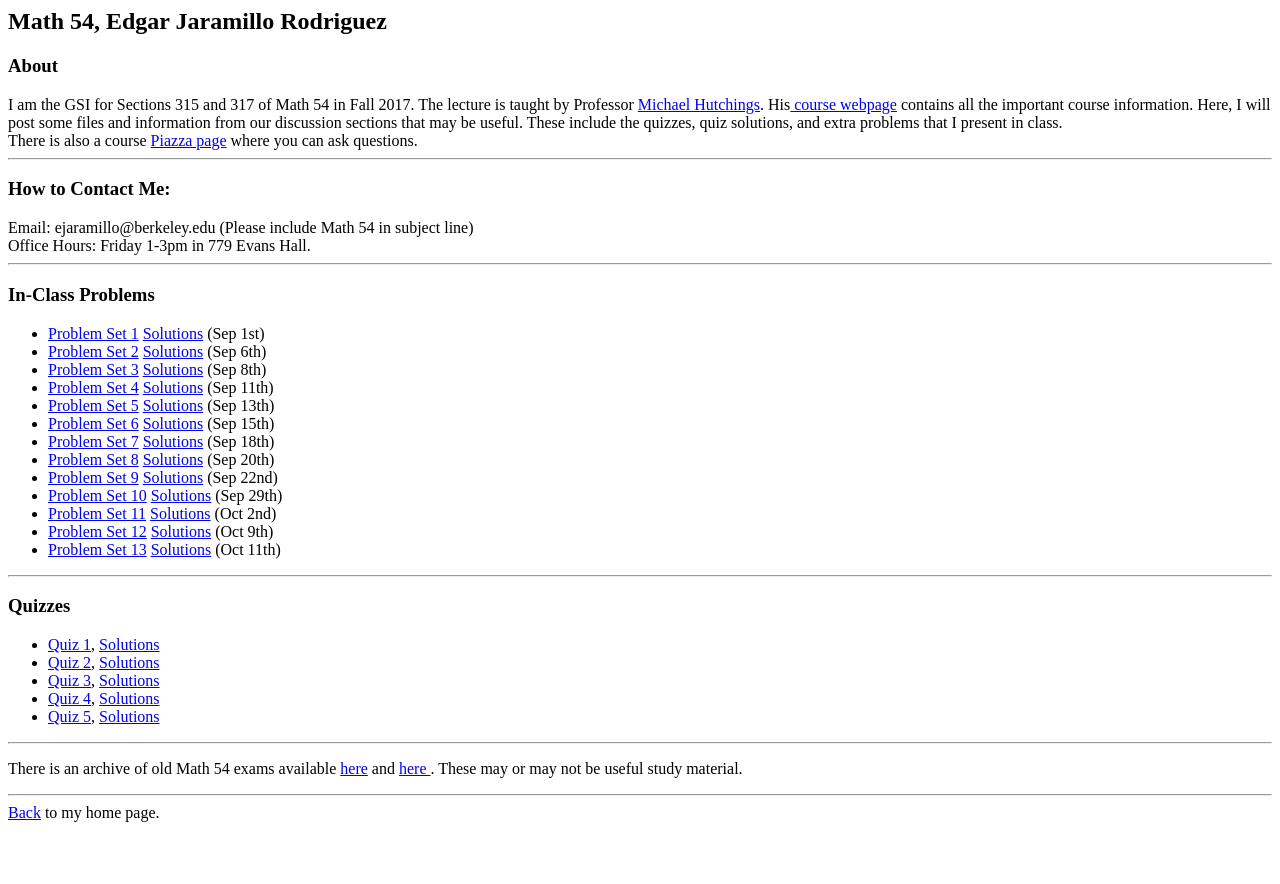
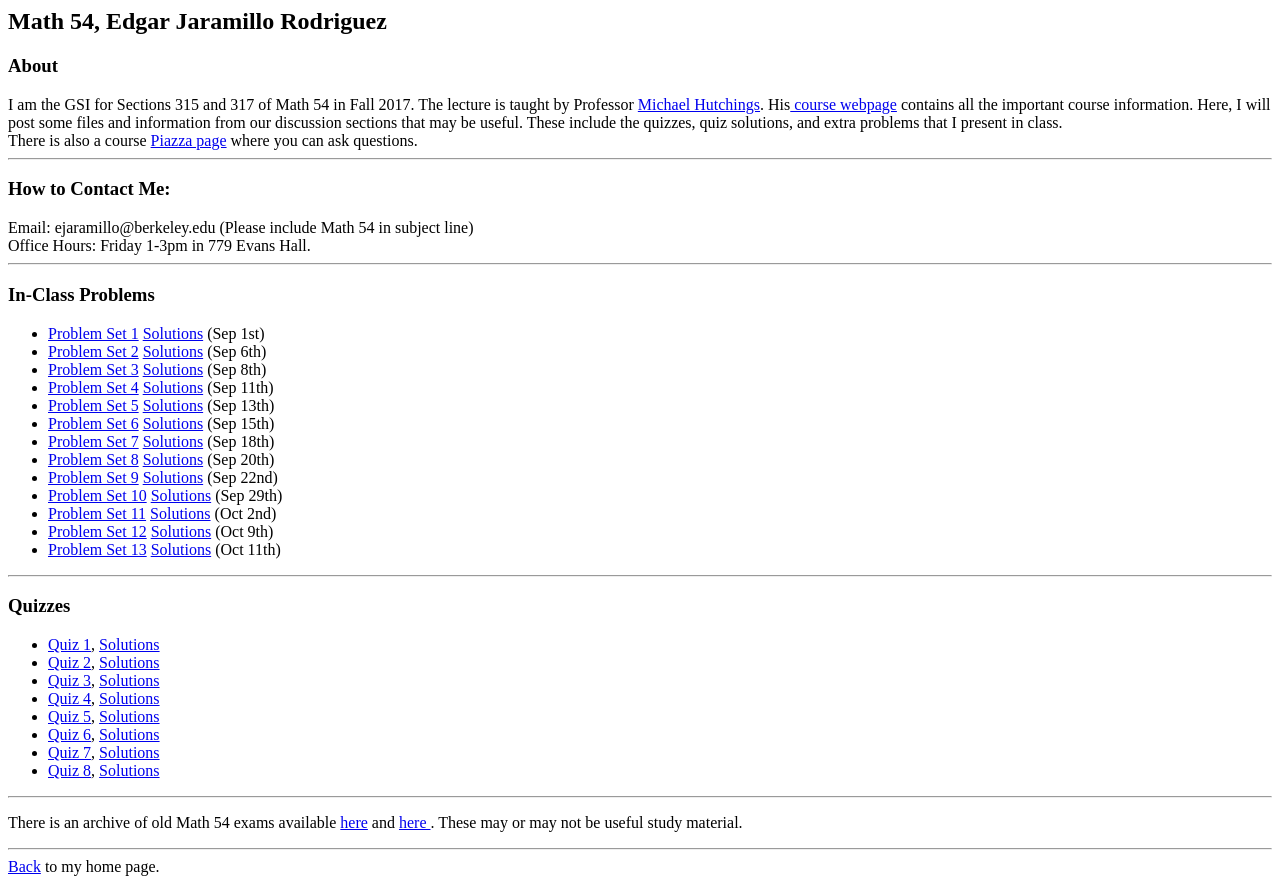
Before and after one commit to ejaramillo701/ejaramillo701.github.io, a plain HTML site: page math54.html in a window 1280 px wide. Before the commit the page ends 830 px from the top, so only its background shows below. Drawn offline with Linux system fonts and the light colour scheme.

Commit message:
quiz 6-8

```diff
--- a/math54.html
+++ b/math54.html
@@ -61,6 +61,9 @@ Office Hours: Friday 1-3pm in 779 Evans Hall.
 <li><a href="quiz3.pdf">Quiz 3</a>, <a href="quiz3sol.pdf">Solutions</a>  </li>
 <li><a href="quiz4.pdf">Quiz 4</a>, <a href="quiz4sol.pdf">Solutions</a>  </li>
 <li><a href="quiz5.pdf">Quiz 5</a>, <a href="quiz5sol.pdf">Solutions</a>  </li>
+<li><a href="quiz6.pdf">Quiz 6</a>, <a href="quiz6sol.pdf">Solutions</a>  </li>
+<li><a href="quiz7.pdf">Quiz 7</a>, <a href="quiz7sol.pdf">Solutions</a>  </li>
+<li><a href="quiz8.pdf">Quiz 8</a>, <a href="quiz8sol.pdf">Solutions</a>  </li>
 </ul>
 
 <hr>
```
Also changed, not shown: 3 other files.
